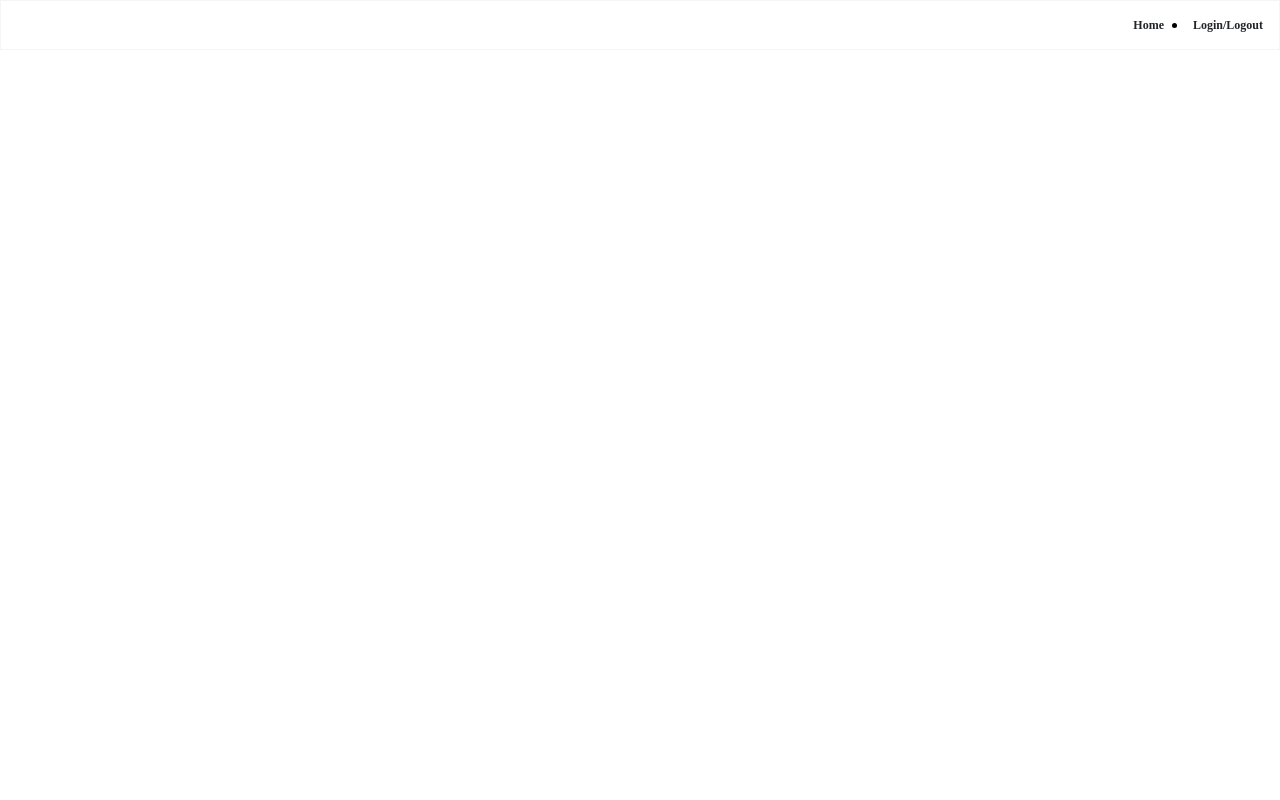
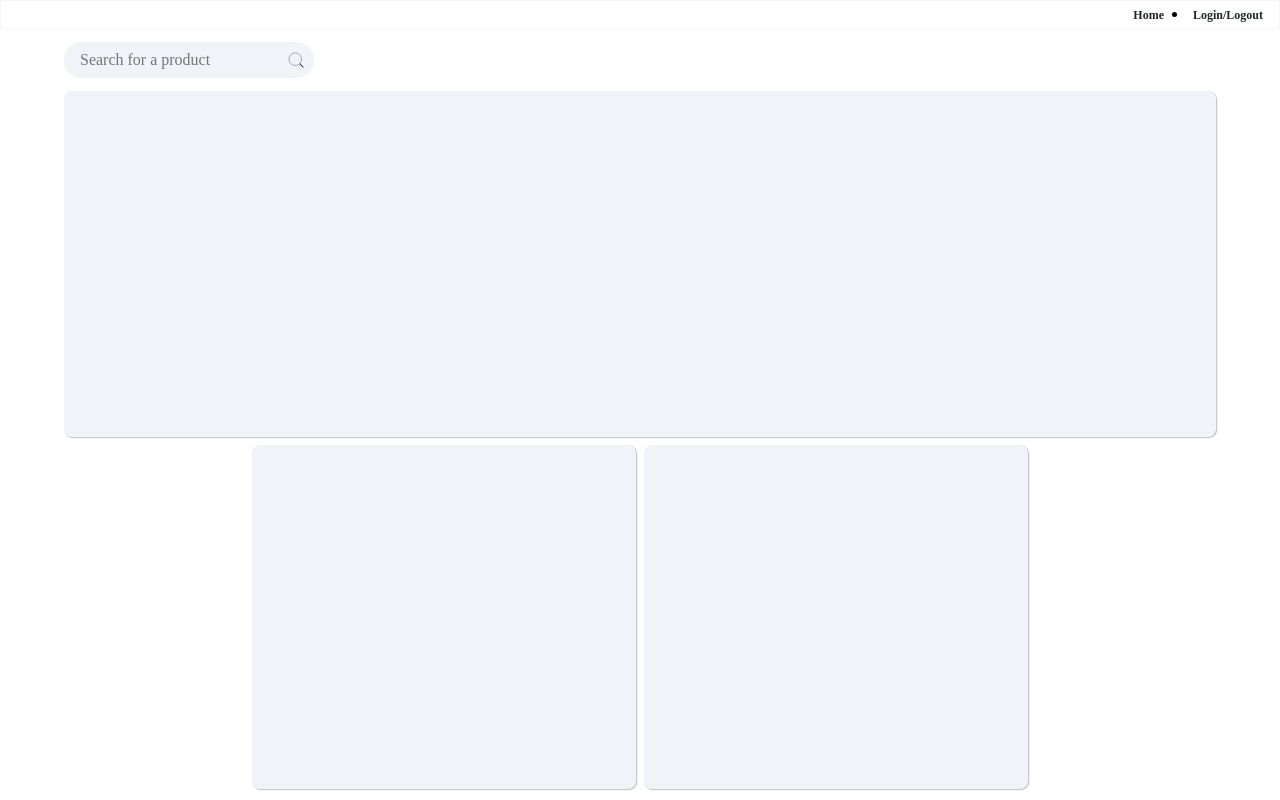
Before and after one commit to whizyrel/lp-demo, a website: page src/products/index.html in a window 1280 px wide. Drawn offline with nearby package versions, Linux system fonts and the light colour scheme.

Commit message:
feat: search and table container

```diff
--- a/src/products/index.html
+++ b/src/products/index.html
@@ -21,6 +21,24 @@
         </div>
     </nav>
 
+    <main class="d-flex w-100 h-100 app__products--main pt-2">
+        <div class="d-flex w-100 app__products--main__controls">
+            <div class="d-flex my-auto app__products--main__search--container">
+                <input type="text" class="pl-3 h-100 app__products--main__search--input__field" placeholder="Search for a product">
+                <img src="/src/assets/icons/svgs/search-outline.svg" alt="search-icon" class="mx-2 my-auto ml-auto">
+            </div>
+        </div>
+
+        <div class="d-flex w-100 mt-2 app__products--table__container app__products--list--table__50h">
+
+        </div>
+
+        <div class="d-flex w-100 app__products--multi-table my-2">
+            <div class="d-flex ml-auto app__products--table__container"></div>
+            <div class="d-flex ml-2 mr-auto app__products--table__container"></div>
+        </div>
+    </main>
+
     <script src="/node_modules/jquery/dist/jquery.min.js"></script>
     <script src="/node_modules/popper.js/dist/umd/popper.min.js"></script>
     <script src="/node_modules/bootstrap/dist/js/bootstrap.min.js"></script>
--- a/src/products/style.css
+++ b/src/products/style.css
@@ -2,18 +2,27 @@ body {
     display: flex;
     flex-direction: column;
     font-family: Effra Light;
+    overflow: hidden;
 }
 
 .app__products--nav {
-    height: 50px;
+    height: 30px;
     border-color: #f5f5f5;
     border-width: 1.3px;
     border-style: solid;
 }
 
 .app__products--nav,
-.app__products--nav__group {
+.app__products--nav__group,
+.app__products--main__controls,
+.app__products--main__search--container,
+.app__products--multi-table {
     flex-direction: row;
+}
+
+.app__products--main,
+.app__products--table__container {
+    flex-direction: column;
 }
 
 .app__products--nav__group {
@@ -27,3 +36,62 @@ body {
     background-color: #000000;
     border-radius: 50%;
 }
+
+.app__products--main {
+    padding: 0 4rem;
+    overflow: hidden;
+}
+
+.app__products--main__controls {
+    height: 50px;
+}
+
+.app__products--main__search--container {
+    background-color: #f0f3f8;
+    width: 250px;
+    height: 80%;
+    border-radius: 52px;
+}
+
+.app__products--main__search--container:hover {
+    box-shadow: 0 .8px 1.5px 0 #a0a0a0;
+}
+
+.app__products--main__search--input__field {
+    background-color: inherit;
+    border: none;
+    border-top-left-radius: inherit;
+    border-bottom-left-radius: inherit;
+    width: 85%;
+}
+
+.app__products--main__search--container img {
+    width: 20px;
+    height: 20px;
+}
+
+.app__products--table__container {
+    background-color: #f0f3f8;
+    border-radius: 8px;
+    overflow: hidden auto;
+    /* box-shadow: 0 .8px 1.5px 0 #a0a0a0; */
+    box-shadow: .8px .8px .5px .5px #cacaca;
+}
+
+.app__products--list--table__50h {
+    height: 50%;
+}
+
+.app__products--multi-table {
+    overflow: hidden;
+    height: calc(100% - 50%);
+    box-sizing: border-box;
+}
+
+.app__products--multi-table .app__products--table__container {
+    width: calc(100% / 3);
+    box-sizing: content-box;
+    z-index: 2000;
+    height: 99%;
+    box-sizing: border-box;
+}
```
Also changed, not shown: src/assets/icons/svgs/search-outline.svg (added).
